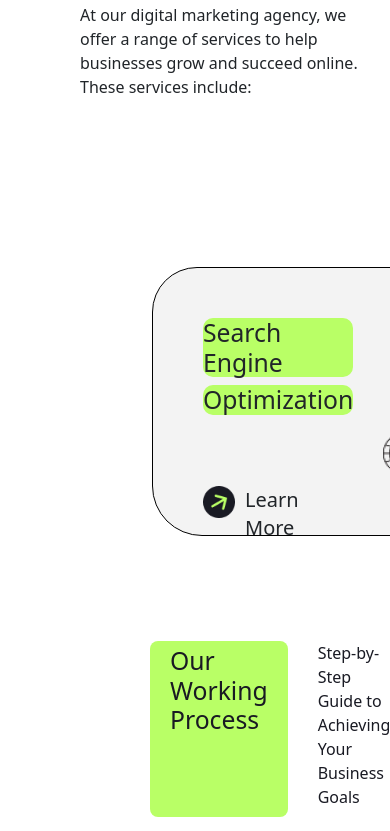
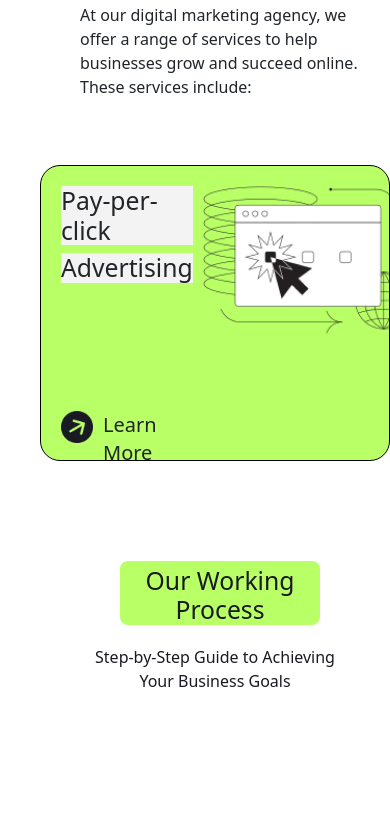
Before and after one commit to yumna1623/HACKATHON, a plain HTML site: page index.html in a window 390 px wide. Shown: the part 1238-2069 px from the top of the page. Drawn offline with nearby package versions, Linux system fonts and the light colour scheme.

Commit message:
working area

```diff
--- a/media.css
+++ b/media.css
@@ -64,7 +64,69 @@
         width: 150px;
         height: Hug (46px)px;
         margin-left: 50px;
+        text-align: center;
+        justify-content: center;
     }
+    .block1{
+        display: none;
+    }
+    .block2{
+        width: 100%;
+        height: 35vh;
+        padding: 20px 20px 0px 20px;
+        gap: 10px;
+        border-radius: 20px;
+
+
+    }
+    .main3a{
+        margin-top: 50px;
+        margin-left: 40px;
+    }
+    .main4{
+        width: Hug (420px)px;
+        height: Hug (148px)px;
+        top: 900px;
+        padding: 0px 20px 0px 20px;
+        display: flex;
+        flex-direction: column;
+        gap: 2px;
+        margin-left: 40px;
+    }
+    .working{
+        width: 200px;
+        height: Hug (97px)px;
+        word-break: break-all;
+        white-space: normal;
+        text-align: center;
+        margin-left:60px;
+    }
+    .main4 p{
+        text-align: center;
+        margin-top: 10px;
+    }
+
+
+
+
+
+
+
+
+
+
+
+
+
+
+
+
+
+
+
+
+
+
 }
 @media (max-width: 768px) {
     .footer-container {
--- a/style.css
+++ b/style.css
@@ -200,6 +200,9 @@ opacity: 0px;
     line-height: 28px;
     text-align: left;
 
+}
+.proposal{
+    display: none;
 }
 
 /*  */
```
Also changed, not shown: index.html (+10 -1 lines).
